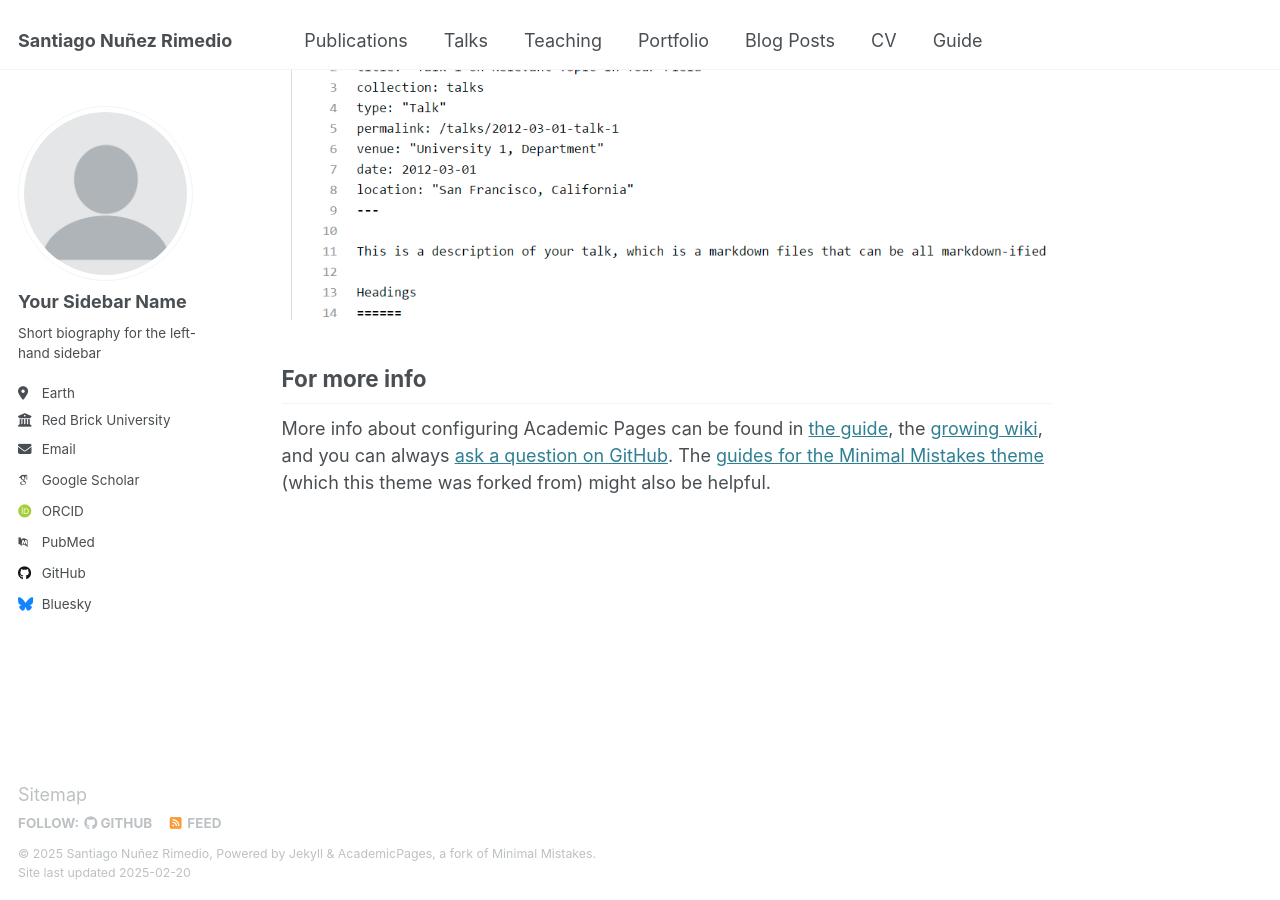
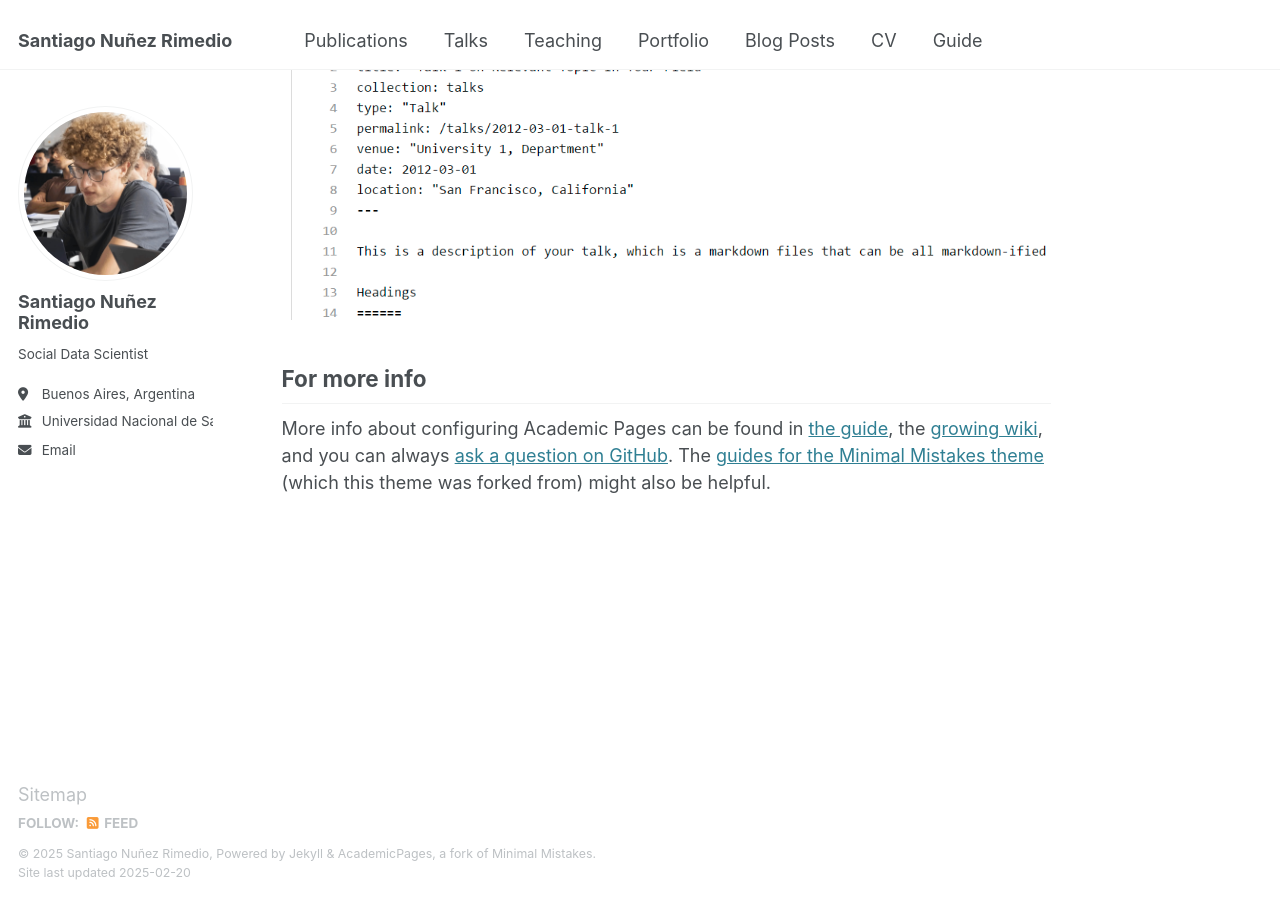
Before and after one commit to rochiweg-cloud/CV, a Jekyll site: the page built from _pages/about.md, in a window 1280 px wide and 900 px high, scrolled down 2642 px. Built offline with Jekyll 4.4.1, drawn with Linux system fonts in a browser that asks for light colours; some web fonts are replaced.

Commit message:
Update _config.yml

```diff
--- a/_config.yml
+++ b/_config.yml
@@ -22,22 +22,22 @@
 #               Additional customization can be done by editing /_includes/author-profile.html
 author:
   # Biographic information
-  avatar           : "profile.png"
-  name             : "Your Sidebar Name"
+  avatar           : "profile.jpg"
+  name             : "Santiago Nuñez Rimedio"
   pronouns         : # example: "she/her"
-  bio              : "Short biography for the left-hand sidebar"
-  location         : "Earth"
-  employer         : "Red Brick University"
+  bio              : "Social Data Scientist"
+  location         : "Buenos Aires, Argentina"
+  employer         : "Universidad Nacional de San Martín"
   uri              : # URL
-  email            : "none@example.org"
+  email            : "nunez.rimedio@gmail.com"
 
   # Academic websites
   arxiv            : # URL - Update with the correct link to your profile
-  googlescholar    : "https://scholar.google.com/citations?user=PS_CX0AAAAAJ"
+  googlescholar    : #"https://scholar.google.com/citations?user=PS_CX0AAAAAJ"
   impactstory      : # URL
-  orcid            : "http://orcid.org/yourorcidurl"
+  orcid            : #"http://orcid.org/yourorcidurl"
   semantic         : # URL
-  pubmed           : "https://www.ncbi.nlm.nih.gov/pubmed/?term=john+snow"
+  pubmed           : #"https://www.ncbi.nlm.nih.gov/pubmed/?term=john+snow"
   researchgate     : # URL
   scopus           : # URL
 
@@ -45,12 +45,12 @@
   bitbucket        : # Username - Update with your username on the site
   codepen          : # Username
   dribbble         : # Username
-  github           : "academicpages"
+  github           : #"academicpages"
   kaggle           : # Username
   stackoverflow    : # User number or user number and name (i.e., use "1" or "1/jeff-atwood")
 
   # Social media
-  bluesky          : "bsky.app" # Replace this with you Bluesky username
+  bluesky          : #"bsky.app" # Replace this with you Bluesky username
   facebook         : # Username
   flickr           : # Username
   foursquare       : # Username
```
